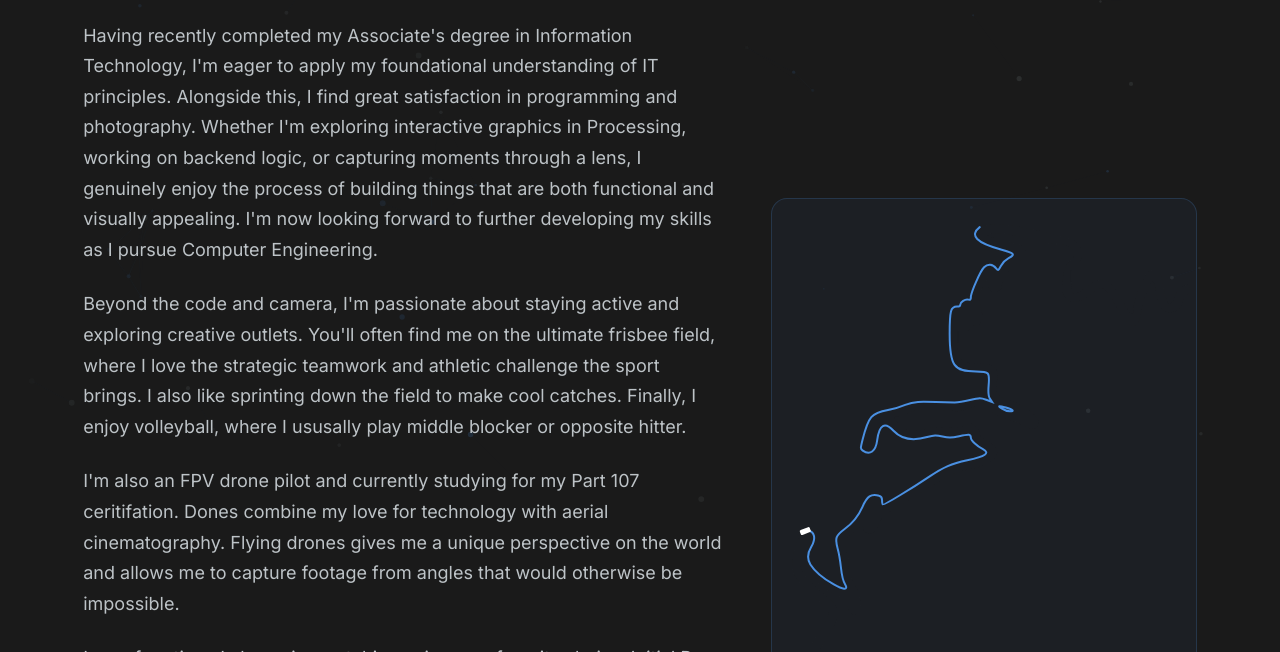
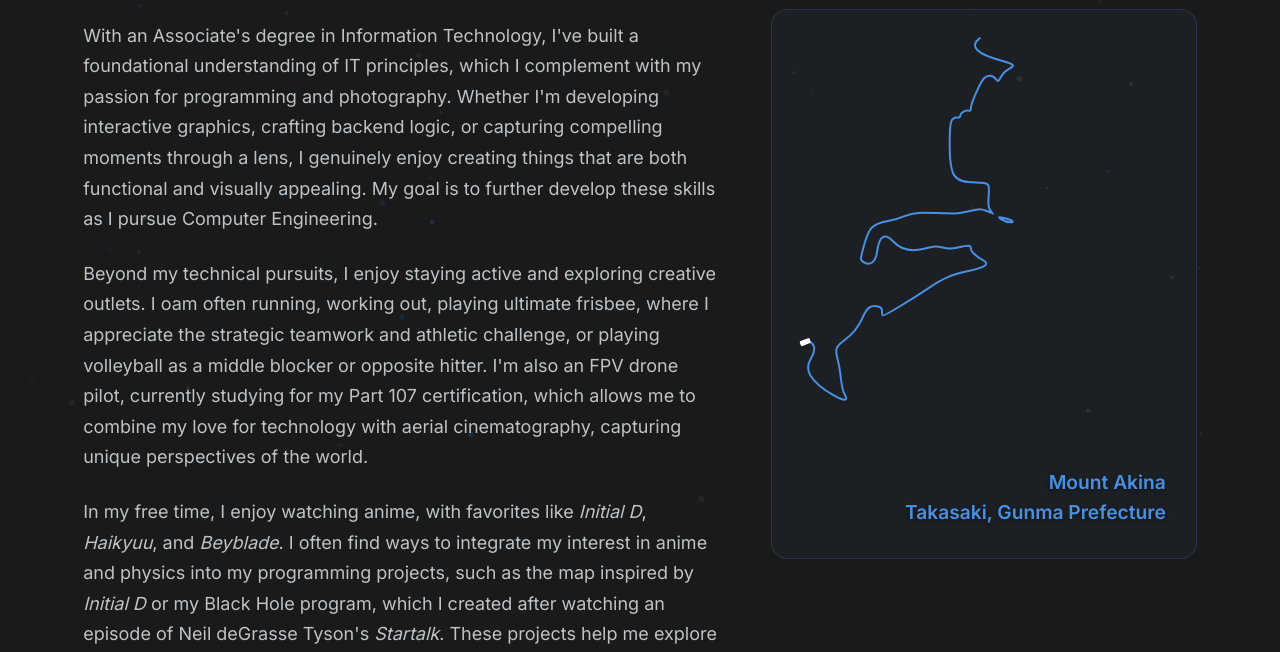
Before and after one commit to esimmons1/esimmons1.github.io, a plain HTML site: page index.html in a window 1280 px wide. Shown: the part 291-943 px from the top of the page. Drawn offline with Linux system fonts and the light colour scheme; animation ran at ten frames a second.

Commit message:
Add files via upload

```diff
--- a/index.html
+++ b/index.html
@@ -62,29 +62,22 @@
                             <span class="title-line highlight">Ellis Simmons</span>
                         </h1>
                         <p class="hero-description">
-                            Having recently completed my Associate's degree in Information Technology, I'm eager to apply my
-                            foundational understanding of IT principles. Alongside this, I find great satisfaction in programming
-                            and photography. Whether I'm exploring interactive graphics in Processing, working on backend logic,
-                            or capturing moments through a lens, I genuinely enjoy the process of building things that are both
-                            functional and visually appealing. I'm now looking forward to further developing my skills as I pursue
-                            Computer Engineering.
+                            With an Associate's degree in Information Technology, I've built a foundational understanding of IT principles,
+                            which I complement with my passion for programming and photography. Whether I'm developing interactive graphics,
+                            crafting backend logic, or capturing compelling moments through a lens, I genuinely enjoy creating things that
+                            are both functional and visually appealing. My goal is to further develop these skills as I pursue Computer Engineering.
                         </p>
                         <p class="hero-description">
-                            Beyond the code and camera, I'm passionate about staying active and exploring creative outlets.
-                            You'll often find me on the ultimate frisbee field, where I love the strategic teamwork and
-                            athletic challenge the sport brings. I also like sprinting down the field to make cool catches.
-                            Finally, I enjoy volleyball, where I ususally play middle blocker or opposite hitter.</p>
+                            Beyond my technical pursuits, I enjoy staying active and exploring creative outlets. I oam often running, working out,
+                            playing ultimate frisbee, where I appreciate the strategic teamwork and athletic challenge,
+                            or playing volleyball as a middle blocker or opposite hitter. I'm also an FPV drone pilot, currently studying for my
+                            Part 107 certification, which allows me to combine my love for technology with aerial cinematography,
+                            capturing unique perspectives of the world.</p>
                         <p class="hero-description">
-                            I'm also an FPV drone pilot and currently studying for my Part 107 ceritifation. Dones combine my love for
-                            technology with aerial cinematography. Flying drones gives me a unique perspective on the world and allows
-                            me to capture footage from angles that would otherwise be impossible.</p>
-                        <p class="hero-description">
-                            In my free time, I also enjoy watching anime, my favorites being<i> Initial D</i>,<i> Haikyuu</i>, and<i>
-                            Beyblade</i>. I like trying to find ways to work my love for anime and lukewarm enjoyment of physics
-                            into my programs, the map to the right being a famous race from <i>Initial D</i>. A lot of my other programs
-                            were created to help me understand physics more, my favorite being the Black Hole program, which I was
-                            inspired to create after watching an episode of Neil deGrasse Tyson's Startalk.
-                        </p>
+                            In my free time, I enjoy watching anime, with favorites like <i>Initial D</i>, <i>Haikyuu</i>, and <i>Beyblade</i>.
+                            I often find ways to integrate my interest in anime and physics into my programming projects,
+                            such as the map inspired by <i>Initial D</i> or my Black Hole program, which I created after watching an episode of
+                            Neil deGrasse Tyson's <i>Startalk</i>. These projects help me explore complex concepts while indulging my creative side.</p>
                         <p class="hero-subtitle">
                             This site is a place to share my programming and photography.
                         </p>
@@ -93,7 +86,7 @@
                         <div class="hero-actions">
                             <a href="programming.html" class="btn btn-primary">View Programming</a>
                             <a href="photography.html" class="btn btn-secondary">View Photography</a>
-                            <a href="https://github.com/esimmons1/Resume/blob/main/EllisResume.pdf" class="btn btn-secondary" target="_blank">Download Resume</a>
+                            <a href="https://github.com/esimmons1/Resume/blob/main/EllisResume.pdf" class="btn btn-secondary">Download Resume</a>
                         </div>
                     </div>
 
--- a/style.css
+++ b/style.css
@@ -273,6 +273,7 @@ body {
 /* Styles for a group of action buttons in the hero section, arranged with a gap and allowing wrapping. */
 .hero-actions {
     display: flex;
+    justify-content: center; /* Or flex-start, flex-end, etc., depending on desired alignment */
     gap: var(--spacing-md);
     flex-wrap: wrap;
 }
@@ -338,6 +339,7 @@ body {
     align-items: center;
     justify-content: center;
     position: relative;
+    top: -100px;
     overflow: hidden;
 }
 
```
Also changed, not shown: photography.html (+1 -0 lines).
